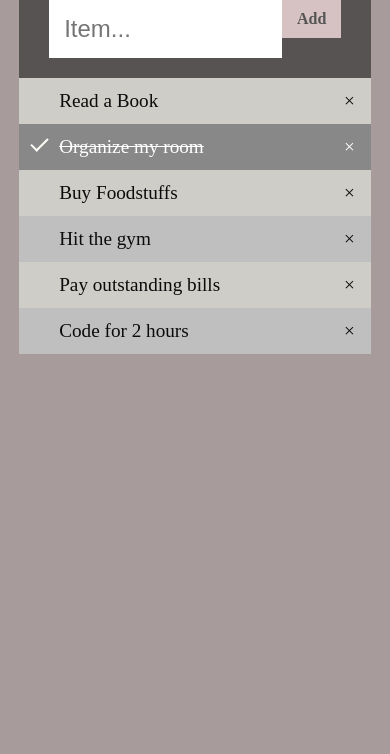
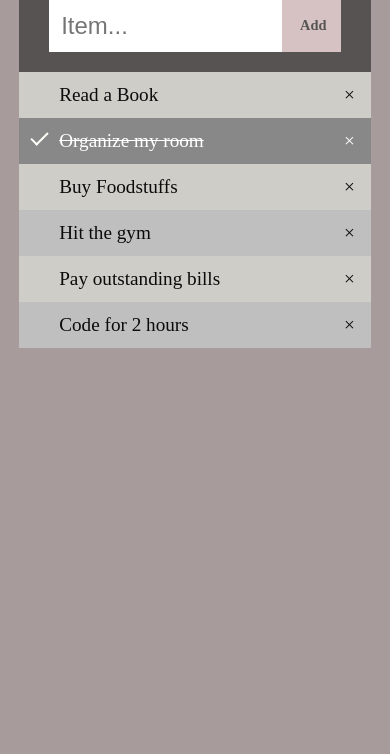
Before and after one commit to YeeshaDev/JavaScript-to-do-list, a plain HTML site: page index.html in a window 390 px wide. Shown: the part 90-844 px from the top of the page. Drawn offline with Linux system fonts and the light colour scheme.

Commit message:
Update style.css

```diff
--- a/style.css
+++ b/style.css
@@ -145,7 +145,11 @@ input {
 font-size: 1.5rem;
 }
   .addBtn {
-  padding: 10px;
+  padding: 17.5px;
   text-align:center;
+    font-size:0.9rem;
+}
+    input {
+        padding: 12px;
 }
 }
```
